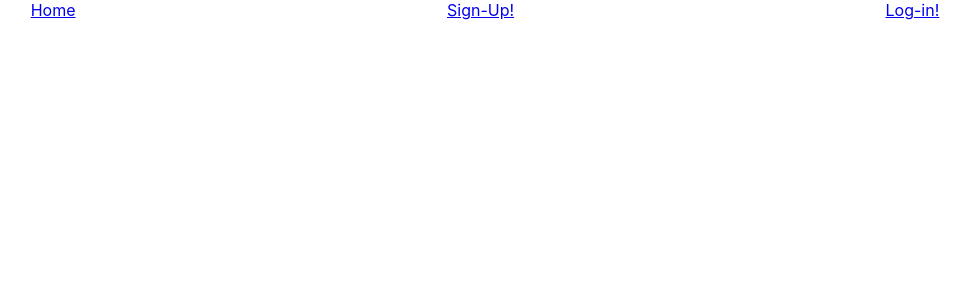
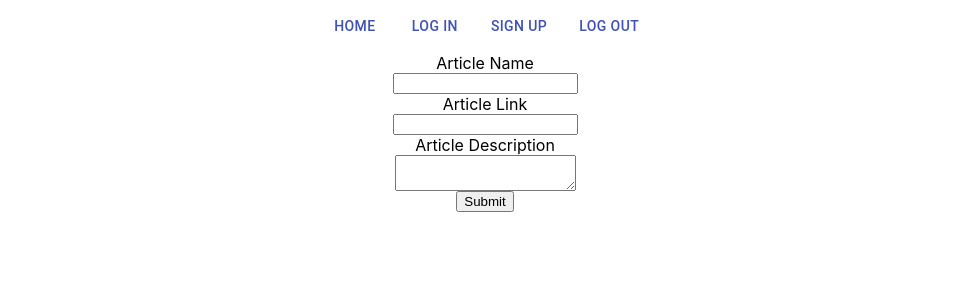
Before and after one commit to Build-Week-Pintereach-PT/Front-End, a React (Create React App) app: page /newarticle in a window 1280 px wide. Shown: the top 300 px of the page, without its empty margins (155-1124 px from the left). Built offline with nearby package versions, Linux system fonts and the light colour scheme.

Commit message:
Built out some form of all components

```diff
--- a/src/App.js
+++ b/src/App.js
@@ -7,6 +7,10 @@ import { Route } from 'react-router-dom'
 import Homepage from './components/home/HomePage'
 import DashBoard from './components/home/DashBoard';
 import ArticleCard from './components/article/ArticleCard';
+import LogOut from './components/Logout';
+import NewBoard from './components/forms/NewBoard'
+import NewArticle from './components/forms/NewArticle'
+import BoardList from './components/board/BoardList'
 
 
 function App() {
@@ -18,6 +22,10 @@ function App() {
       <Route exact path='/login' component={Login}/>
       <Route exact path='/dashboard' component={DashBoard}/>
       <Route exact path ='/article' component={ArticleCard}/>
+      <Route exact path = '/logout' component={LogOut}/>
+      <Route exact path = '/newboard' component={NewBoard}/>
+      <Route exact path = '/newarticle' component={NewArticle}/>
+      <Route exact path = '/boardlist' component={BoardList}/>
     </div>
   );
 }
--- a/src/components/Logout.js
+++ b/src/components/Logout.js
@@ -0,0 +1,27 @@
+import React from 'react';
+import { makeStyles } from '@material-ui/core/styles';
+import Button from '@material-ui/core/Button';
+import styled from 'styled-components'
+
+const useStyles = makeStyles(theme => ({
+  root: {
+    '& > *': {
+      margin: theme.spacing(1),
+    },
+  },
+}));
+
+const ButtDiv = styled.div`
+display:flex;
+justify-content: center;
+`
+
+export default function LogOut() {
+  const classes = useStyles();
+
+  return (
+    <ButtDiv className={classes.root}>
+      <Button variant="contained">Log Out</Button>
+    </ButtDiv>
+  );
+}
--- /dev/null
+++ b/src/components/NavButtons.js
@@ -0,0 +1,25 @@
+import React from 'react';
+import { makeStyles } from '@material-ui/core/styles';
+import Button from '@material-ui/core/Button';
+
+const useStyles = makeStyles(theme => ({
+  root: {
+    '& > *': {
+      margin: theme.spacing(1),
+    },
+  },
+}));
+
+export default function NavButtons() {
+  const classes = useStyles();
+
+  return (
+    <div className={classes.root}>
+      <Button color="primary" href='/'>Home</Button>
+      <Button color="primary" href='/login'>Log In</Button>
+      <Button color="primary" href='/signup'>Sign Up</Button>
+      <Button color="primary" href='/logout'>Log Out</Button>
+
+    </div>
+  );
+}
--- a/src/components/article/ArticleCard.js
+++ b/src/components/article/ArticleCard.js
@@ -4,7 +4,9 @@ import SaveButton from '../SaveButton'
 const ArticleCard =()=>{
 
 return (
+    <div>
     <SaveButton/>
+    </div>
 )
 
 }
--- a/src/components/article/ArticleList.js
+++ b/src/components/article/ArticleList.js
@@ -0,0 +1,16 @@
+import React from 'react'
+
+const ArticleList =()=>{
+
+return (
+    <div>
+        <p>Article</p>
+        <p>Article</p>
+        <p>Article</p>
+        <p>Article</p>
+        <p>Article</p>
+    </div>
+)
+
+}
+export default ArticleList;
--- a/src/components/board/BoardList.js
+++ b/src/components/board/BoardList.js
@@ -0,0 +1,16 @@
+import React from 'react'
+
+export default function BoardList(){
+    return(
+        <div>
+            <p>Boards</p>
+            <p>Boards</p>
+            <p>Boards</p>
+            <p>Boards</p>
+            <p>Boards</p>
+            <p>Boards</p>
+            <p>Boards</p>
+
+        </div>
+    )
+}
--- a/src/components/forms/NewArticle.js
+++ b/src/components/forms/NewArticle.js
@@ -0,0 +1,42 @@
+import React from "react";
+import { useForm } from "react-hook-form";
+import styled from "styled-components";
+
+const NewArticleInputs = styled.div`
+  display: flex;
+  flex-direction: column;
+  align-items: center;
+`;
+
+export default function NewArticle() {
+  const { register, handleSubmit, errors } = useForm();
+  const onSubmit = data => console.log(data);
+  console.log(errors);
+
+  return (
+    <form onSubmit={handleSubmit(onSubmit)}>
+      <NewArticleInputs>
+        <label>Article Name</label>
+        <input
+          type="text"
+          name="Article Name"
+          ref={register({ required: true, max: 13, min: 3, maxLength: 25 })}
+        />
+
+        <label>Article Link</label>
+        <input
+          type="url"
+          name="Article Link"
+          ref={register}
+        />
+
+        <label>Article Description</label>
+        <textarea
+          name="Article Description"
+          ref={register}
+        />
+        <input type="submit" />
+      </NewArticleInputs>
+    </form>
+  );
+}
--- a/src/components/forms/NewBoard.js
+++ b/src/components/forms/NewBoard.js
@@ -0,0 +1,37 @@
+import React from "react";
+import { useForm } from "react-hook-form";
+import styled from "styled-components";
+
+const NewBoardInputs = styled.div`
+  display: flex;
+  flex-direction: column;
+  align-items: center;
+`;
+
+export default function NewBoard() {
+  const { register, handleSubmit, errors } = useForm();
+  const onSubmit = function(data, e) {
+    console.log(data);
+    console.log(errors);
+    e.target.reset();
+  };
+
+  return (
+    <form onSubmit={handleSubmit(onSubmit)}>
+      <NewBoardInputs>
+        <label>Board Name</label>
+        <input
+          type="text"
+          name="Description"
+          ref={register({ max: 25, min: 2, maxLength: 50 })}
+        />
+        <label>Description</label>
+        <textarea
+          name="Board Name"
+          ref={register({ required: true, max: 100, min: 5 })}
+        />
+        <input type="submit" />
+      </NewBoardInputs>
+    </form>
+  );
+}
--- a/src/components/home/DashBoard.js
+++ b/src/components/home/DashBoard.js
@@ -1,14 +1,21 @@
 import React from 'react'
+import BoardList from '../board/BoardList'
+import styled from 'styled-components'
 
+const DropDowns =styled.div`
+display:flex;
+flex-direction:column;
+align-items:center;
+`
 
 const DashBoard = () => {
 
     return (
-        <div>
+        <DropDowns>
             <label>Options</label>
             <select name="create">
                 <option value='blank'></option>
-                <option value='createBoard'>Create Board</option>
+                <option value='createBoard' href='/newboard'>Create Board</option>
                 <option value='createArticle'>Create Article</option>
             </select>
 
@@ -18,7 +25,9 @@ const DashBoard = () => {
                 <option value='renameBoard'>Rename</option>
                 <option value='deleteBoard'>Delete</option>
             </select>
-        </div>
+
+            <BoardList/>
+        </DropDowns>
     )
 
 
--- a/src/components/home/HomePage.js
+++ b/src/components/home/HomePage.js
@@ -1,16 +1,11 @@
 import React from 'react'
+import ArticleList from '../article/ArticleList'
 
 export default function HomePage() {
     return (
 
     <div>
-        <p>ARTICLES</p>
-        <p>ARTICLES</p>
-        <p>ARTICLES</p>
-        <p>ARTICLES</p>
-        <p>ARTICLES</p>
-        <p>ARTICLES</p>
-        <p>ARTICLES</p>
+        <ArticleList/>
 
     </div>
     )
--- a/src/components/home/NavBar.js
+++ b/src/components/home/NavBar.js
@@ -1,6 +1,7 @@
 import React, { Fragment } from 'react'
-import { Link } from 'react-router-dom'
+// import { Link } from 'react-router-dom'
 import styled from 'styled-components'
+import NavButtons from '../NavButtons'
 
 const Navigation = styled.div`
 display: flex;
@@ -12,9 +13,7 @@ export default function Navbar() {
 
     <Fragment>
         <Navigation>
-            <Link to='/'>Home</Link>
-            <Link to='/signup'>Sign-Up!</Link>
-            <Link to='/login'>Log-in!</Link>
+            <NavButtons/>
         </Navigation>
 
     </Fragment>
```
Also changed, not shown: 1 other file (tests, documents, lock files or other folders).
